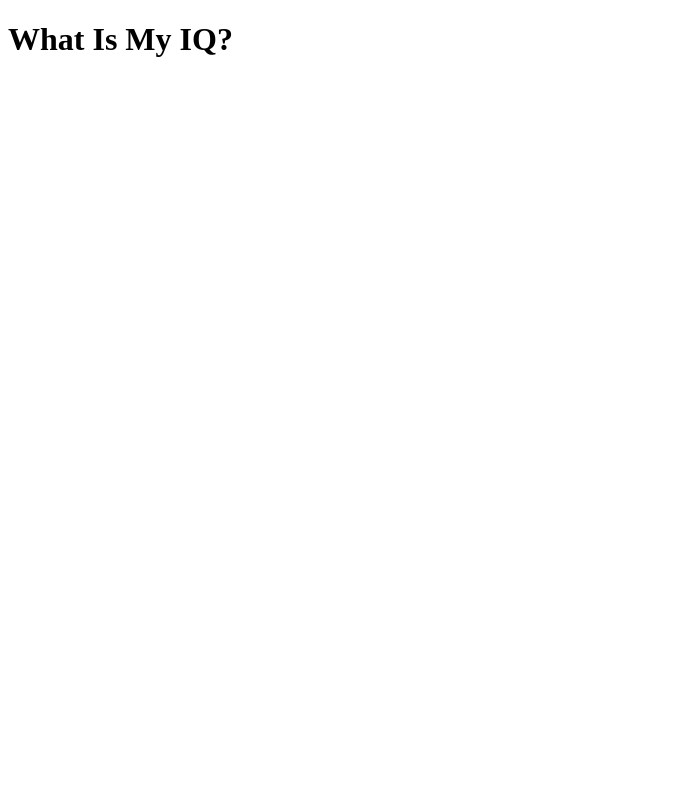
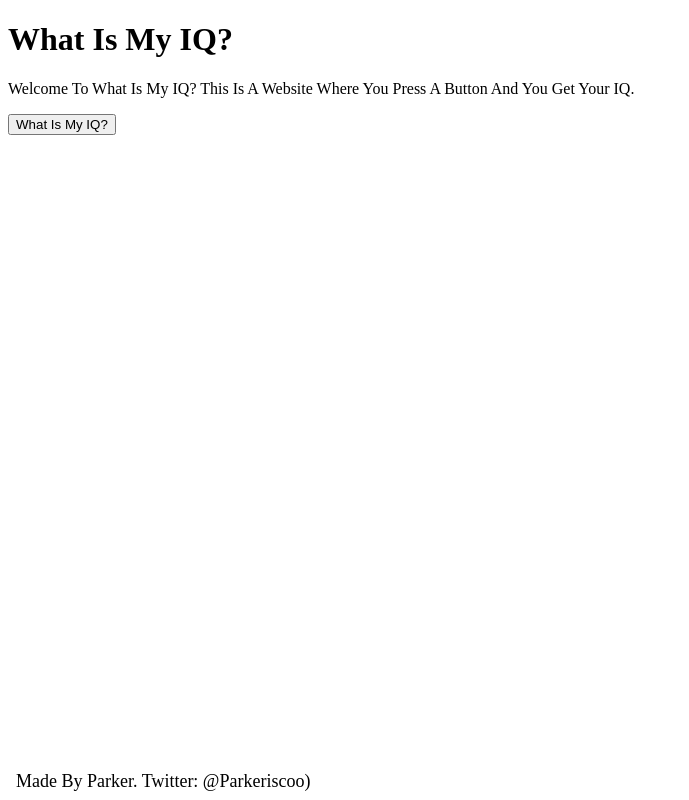
Before and after one commit to Parkeriscoo/What-Is-My-IQ, a plain HTML site: page index.html in a window 1280 px wide. Shown: the whole page, without its empty margins (0-689 px from the left). Drawn offline with Linux system fonts and the light colour scheme.

Commit message:
Update index.html

```diff
--- a/index.html
+++ b/index.html
@@ -1,8 +1,37 @@
+<!DOCTYPE html>
+<html>
+<head>
+<style>
+.container {
+  position: relative;
+}
+
+.bottomleft {
+  position: absolute;
+  bottom: 8px;
+  left: 16px;
+  font-size: 18px;
+}
+
+</style>
+</head>
+<body>
+
+<div class="bottomleft">Made By Parker. Twitter: @Parkeriscoo)</div>
+
+
+</body>
+</html>
+
 <!DOCTYPE html>
 <html>
 <body>
 
 <h1>What Is My IQ?</h1>
 
+<p>Welcome To What Is My IQ? This Is A Website Where You Press A Button And You Get Your IQ.</p>
+
+  <button type="button" onclick="alert('Your IQ Is -69,420')">What Is My IQ?</button>
+
 </body>
-</html>
+</html
```
